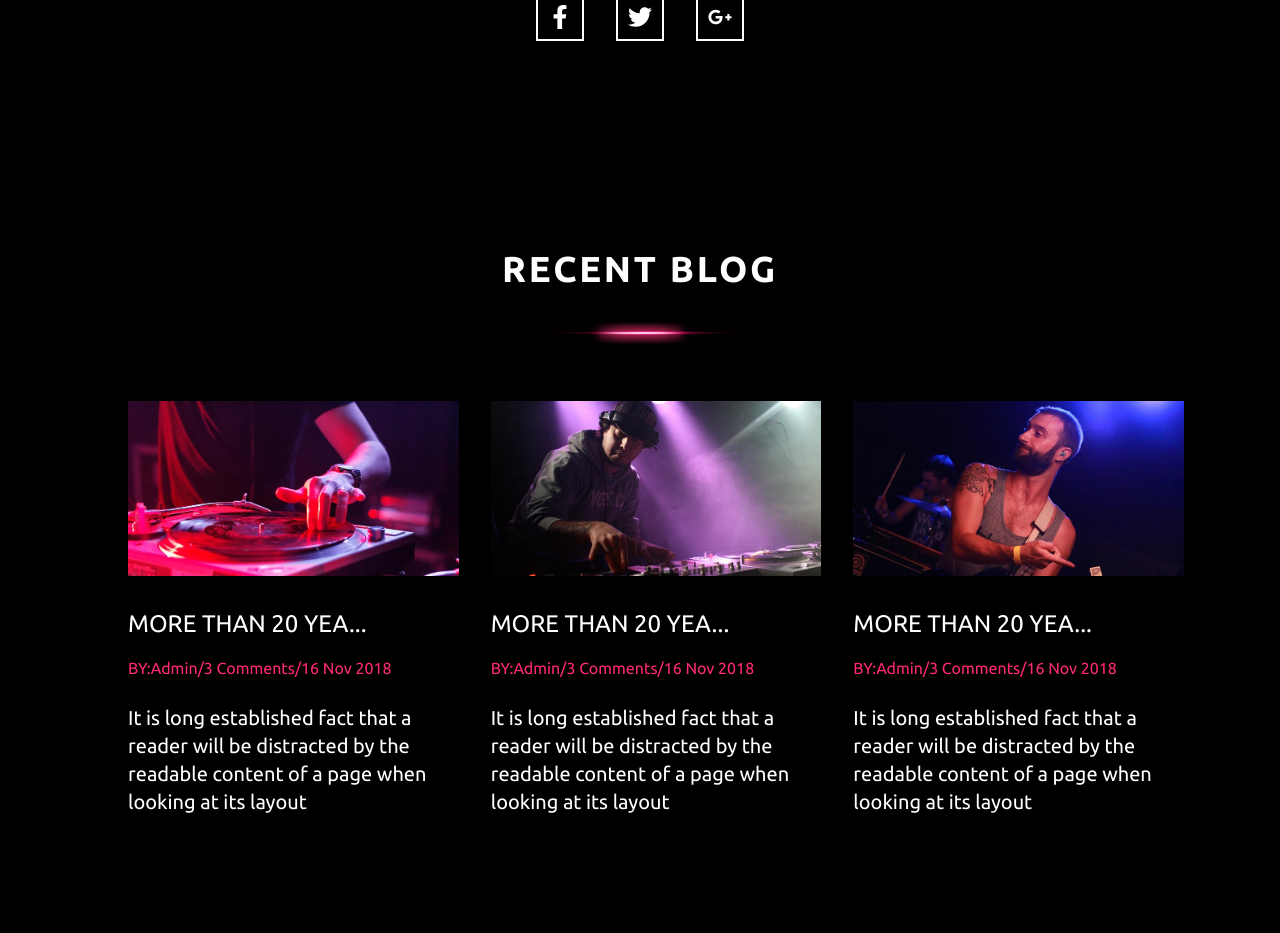
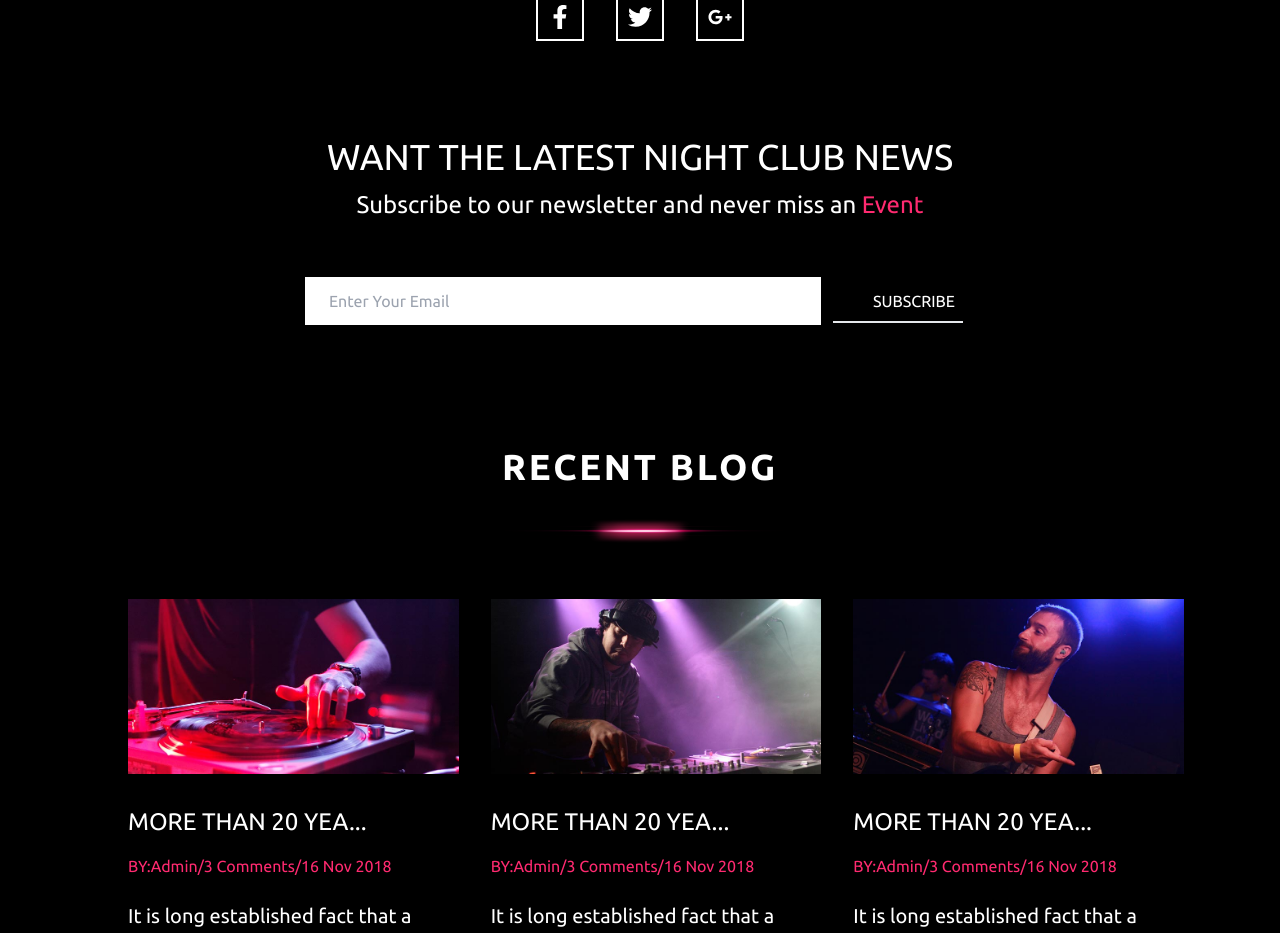
Before and after one commit to Nadjaroemer/NightClub2.0, a React (Create React App) app: page /contact-us in a window 1280 px wide. Shown: the part 2540-3473 px from the top of the page. Built offline with nearby package versions, Linux system fonts and the light colour scheme.

Commit message:
Add EmailMailSubscription and Message component

```diff
--- /dev/null
+++ b/src/components/EmailSubscriptionForm.js
@@ -0,0 +1,81 @@
+import { useState } from "react";
+import { useForm } from "react-hook-form";
+import { AnimatePresence } from "framer-motion";
+import Message from "./Message";
+import axios from "axios";
+
+export default function EmailSubscriptionForm() {
+  const [successMessage, setSuccessMessage] = useState();
+  const {
+    register,
+    handleSubmit,
+    formState: { errors },
+    setError,
+    clearErrors,
+  } = useForm();
+
+  const mailValidation = /^\w+([\.-]?\w+)*@\w+([\.-]?\w+)*(\.\w{2,3})+$/;
+
+  const onSubmit = async (form) => {
+    try {
+      const res = await axios.post(
+        `${process.env.REACT_APP_BASE_URL}/newsletters`,
+
+        {
+          email: form.email,
+        }
+      );
+      if (res.status === 201) {
+        setSuccessMessage(`${res.data.email} is now subscribed!`);
+        setTimeout(() => setSuccessMessage(null), 3000);
+      }
+    } catch {
+      setError("nightClubApi", { message: "Something went wrong" });
+    }
+  };
+
+  return (
+    <section className="flex flex-col justifz-center items-center">
+      <div>
+        <h2 className="uppercase text-4xl pb-3">
+          Want the latest night club news
+        </h2>
+        <p className="text-2xl text-center">
+          Subscribe to our newsletter and never miss an
+          <span className="text-[#ff2a70]"> Event</span>
+        </p>
+      </div>
+
+      <form className="max-w-3xl pt-12" onSubmit={handleSubmit(onSubmit)}>
+        <input
+          className="w-[516px] h-10 p-6"
+          type="text"
+          placeholder="Enter Your Email"
+          {...register("email", {
+            required: "Please enter your email",
+            pattern: mailValidation,
+          })}
+          onChange={() => {
+            clearErrors();
+            setSuccessMessage(null);
+          }}
+        />
+        <button className="uppercase pl-10 border-b-2 p-2 m-3 text-center">
+          subscribe
+        </button>
+        <AnimatePresence>
+          {errors.email && errors.email.type === "required" && (
+            <Message error>{errors.email.message}</Message>
+          )}
+          {errors.email && errors.email.type === "pattern" && (
+            <Message error>Please write a valid email</Message>
+          )}
+          {errors.nightClubApi && (
+            <Message error>{errors.nightClubApi.message}</Message>
+          )}
+          {successMessage && <p>{successMessage}</p>}
+        </AnimatePresence>
+      </form>
+    </section>
+  );
+}
--- /dev/null
+++ b/src/components/Message.js
@@ -0,0 +1,14 @@
+import { motion } from "framer-motion";
+
+export default function Message({ props, children, error, success }) {
+  return (
+    <motion.div
+      initial={{ opacity: 0, y: 20 }}
+      animate={{ opacity: 1, y: 0 }}
+      exit={{ opacity: 0, y: 20 }}
+      transition={{ duration: 0.5 }}
+    >
+      <p>{children}</p>
+    </motion.div>
+  );
+}
--- a/src/pages/Landingpage.jsx
+++ b/src/pages/Landingpage.jsx
@@ -1,6 +1,7 @@
 import Headline from "../components/Headline";
 import Testimonials from "../components/Testimonials";
 import BlogPost from "../components/BlogPost";
+import EmailSubscriptionForm from "../components/EmailSubscriptionForm"
 
 import restaurantImageTo from "../assets/content-img/reastaurant_1.jpg";
 import restaurantImageOne from "../assets/content-img/thumb1.jpg";
@@ -33,6 +34,7 @@ export default function Landingpage() {
         name="Alex"
         text="There are many variations of passages of Lorem ipsum available, but the majority have suddered aæteration in som form, by injected humour, or randomised words which don*t look even slightly believable. If you are going to uyse a passage of Lorem Ipsum you ned to be sure there isn*t anything embarrising hidden in the middle of the text"/>
 
+        <EmailSubscriptionForm/>
 
         <Headline headline="RECENT BLOG" />
 
@@ -64,9 +66,9 @@ export default function Landingpage() {
         text="It is long established fact that a reader will be distracted by the readable content of a page when looking at its layout"
         />
         </div>
+    </div>
 
 
-        </div>
 
   )
 }
```
Also changed, not shown: src/components/EmailSubscription.js (deleted).
